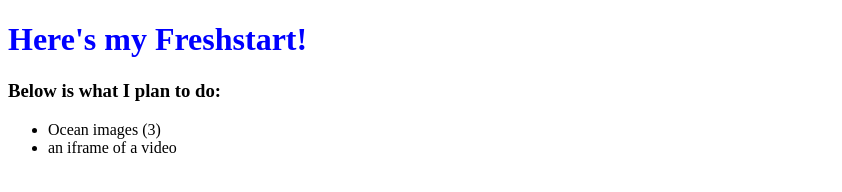
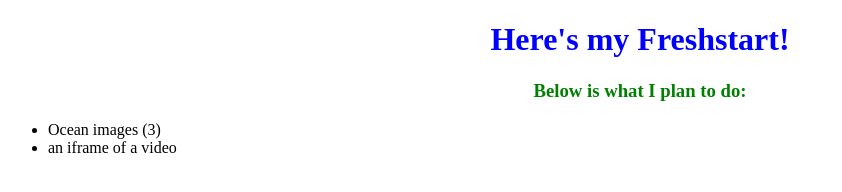
Before and after one commit to danielbales/freshstart, a plain HTML site: page index.html in a window 1280 px wide. Shown: the whole page, without its empty margins (0-842 px from the left). Drawn offline with Linux system fonts and the light colour scheme.

Commit message:
centered text and made h3 green

```diff
--- a/style.css
+++ b/style.css
@@ -1,3 +1,9 @@
 h1 {
     color: blue;
+    text-align:center;
 }
+
+h3 {
+  color: green;
+  text-align: center;
+}
```
